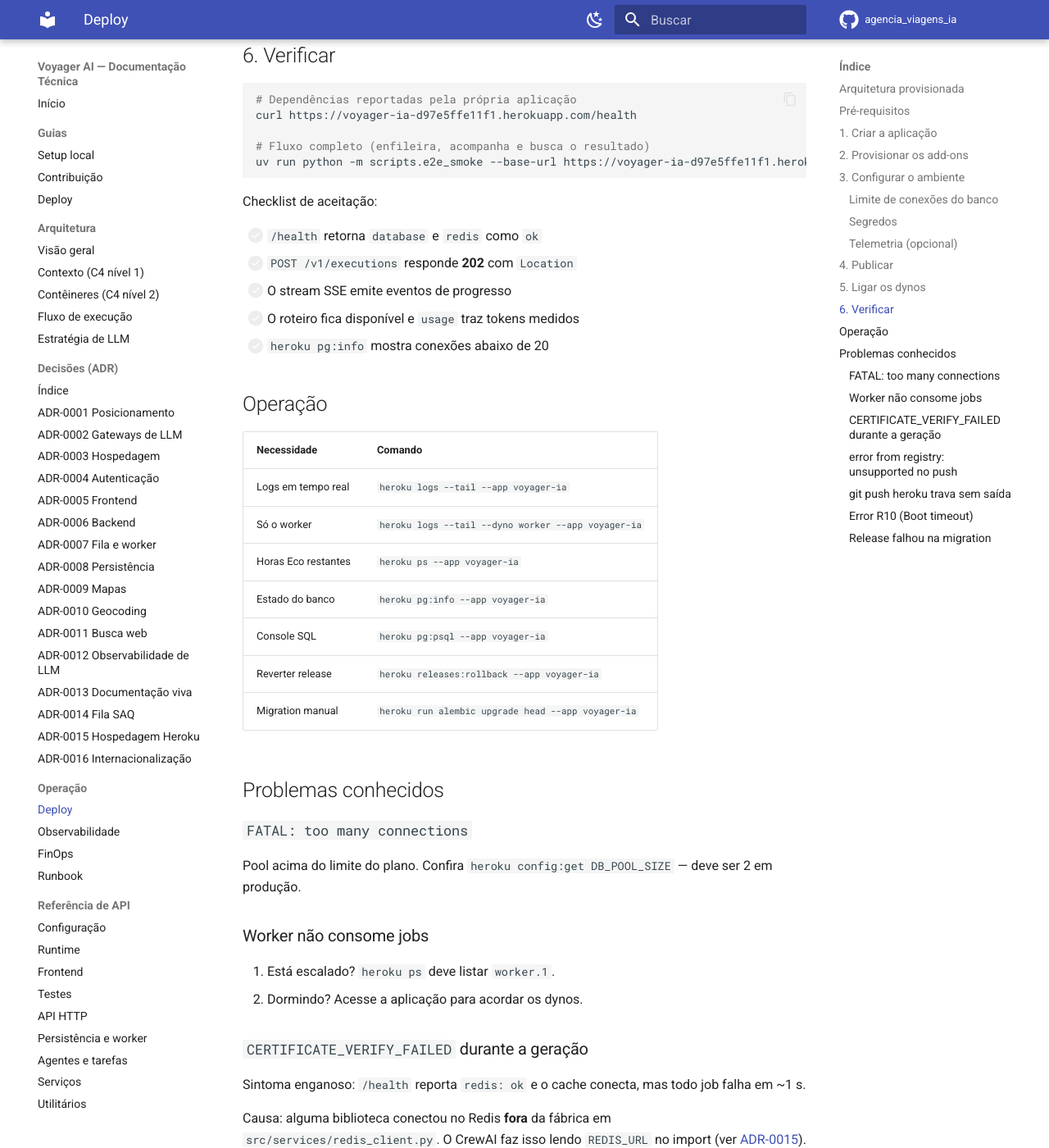
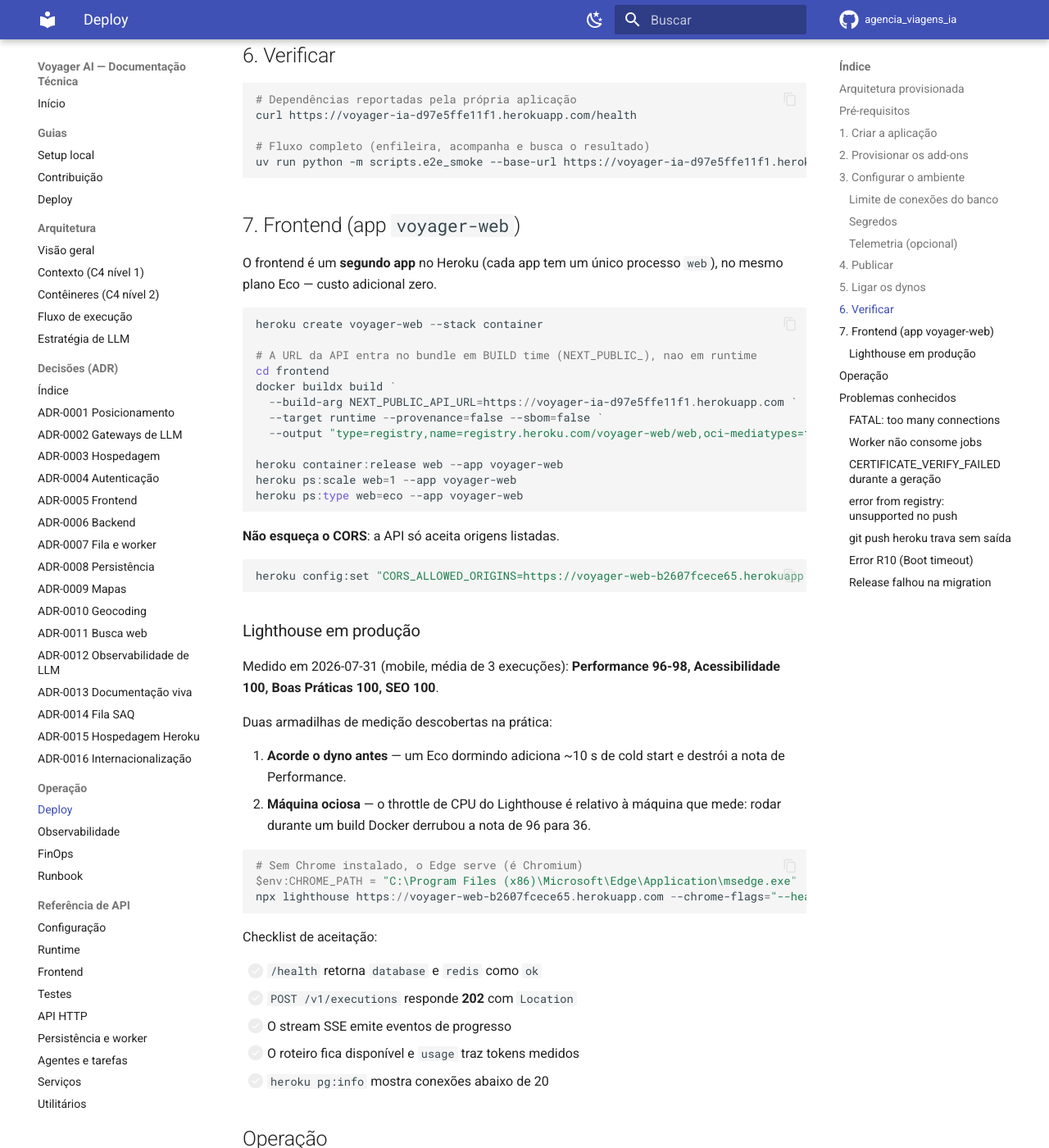
Before and after one commit to henriquebotelhogomes/agencia_viagens_ia, an MkDocs documentation site: the page built from docs/operations/deploy.md, in a window 1280 px wide and 1400 px high, scrolled down 3424 px. Shown: the whole window at 82% size. Built offline with MkDocs 1.6.1 and Material for MkDocs 9.7.7, drawn with Linux system fonts in a browser that asks for light colours; comment, search, counter and statistics services are not loaded.

Commit message:
feat(frontend): publica em producao no Heroku com Lighthouse 96-100
Frontend no ar: https://voyager-web-b2607fcece65.herokuapp.com

Deploy: segundo app Heroku (voyager-web) no mesmo plano Eco, custo adicional
zero (total segue 13 dolares/mes, coberto pelo credito). Imagem standalone
via Container Registry com NEXT_PUBLIC_API_URL embutida no build; CORS da API
atualizado para a nova origem.

Validacao em producao pela URL publica (subagente de browser):
- Roteiro Rio->Buenos Aires gerado em 185s com SSE ao vivo
- 8 pinos do mapa TODOS em Buenos Aires (fix do geocoding confirmado em prod)
- FinOps com dados reais; zero erros de CORS/rede/hidratacao

Lighthouse em producao (mobile, 3 medicoes): Performance 96-98,
Acessibilidade 100, Boas Praticas 100, SEO 100 - DoD >90 cumprido.
- A11y subiu de 93 para 100: <dl> exigia dt/dd agrupados diretamente
  (landing tinha dois niveis de div; finops tinha Card entre dl e dt)
- Licao de medicao documentada no guia: Lighthouse com a maquina ocupada
  (build Docker em paralelo) derrubou a nota de 96 para 36; e preciso
  acordar o dyno Eco antes de medir

Limpeza: dependencia morta 'motion' removida (instalada no scaffold,
nunca usada).

Docs: guia de deploy com secao do frontend e armadilhas de medicao;
README com a URL da demo; PRD v1.23

````diff
--- a/docs/operations/deploy.md
+++ b/docs/operations/deploy.md
@@ -163,6 +163,50 @@
 uv run python -m scripts.e2e_smoke --base-url https://voyager-ia-d97e5ffe11f1.herokuapp.com
 ```
 
+## 7. Frontend (app `voyager-web`)
+
+O frontend é um **segundo app** no Heroku (cada app tem um único processo
+`web`), no mesmo plano Eco — custo adicional zero.
+
+```powershell
+heroku create voyager-web --stack container
+
+# A URL da API entra no bundle em BUILD time (NEXT_PUBLIC_), nao em runtime
+cd frontend
+docker buildx build `
+  --build-arg NEXT_PUBLIC_API_URL=https://voyager-ia-d97e5ffe11f1.herokuapp.com `
+  --target runtime --provenance=false --sbom=false `
+  --output "type=registry,name=registry.heroku.com/voyager-web/web,oci-mediatypes=false,push=true" .
+
+heroku container:release web --app voyager-web
+heroku ps:scale web=1 --app voyager-web
+heroku ps:type web=eco --app voyager-web
+```
+
+**Não esqueça o CORS**: a API só aceita origens listadas.
+
+```bash
+heroku config:set "CORS_ALLOWED_ORIGINS=https://voyager-web-b2607fcece65.herokuapp.com,http://localhost:3000" --app voyager-ia
+```
+
+### Lighthouse em produção
+
+Medido em 2026-07-31 (mobile, média de 3 execuções): **Performance 96-98,
+Acessibilidade 100, Boas Práticas 100, SEO 100**.
+
+Duas armadilhas de medição descobertas na prática:
+
+1. **Acorde o dyno antes** — um Eco dormindo adiciona ~10 s de cold start e
+   destrói a nota de Performance.
+2. **Máquina ociosa** — o throttle de CPU do Lighthouse é relativo à máquina
+   que mede: rodar durante um build Docker derrubou a nota de 96 para 36.
+
+```powershell
+# Sem Chrome instalado, o Edge serve (é Chromium)
+$env:CHROME_PATH = "C:\Program Files (x86)\Microsoft\Edge\Application\msedge.exe"
+npx lighthouse https://voyager-web-b2607fcece65.herokuapp.com --chrome-flags="--headless=new"
+```
+
 Checklist de aceitação:
 
 - [ ] `/health` retorna `database` e `redis` como `ok`
````
Also changed, not shown: PRD.md (+9 -7 lines), README.md (+2 -1 lines), 4 other files.
